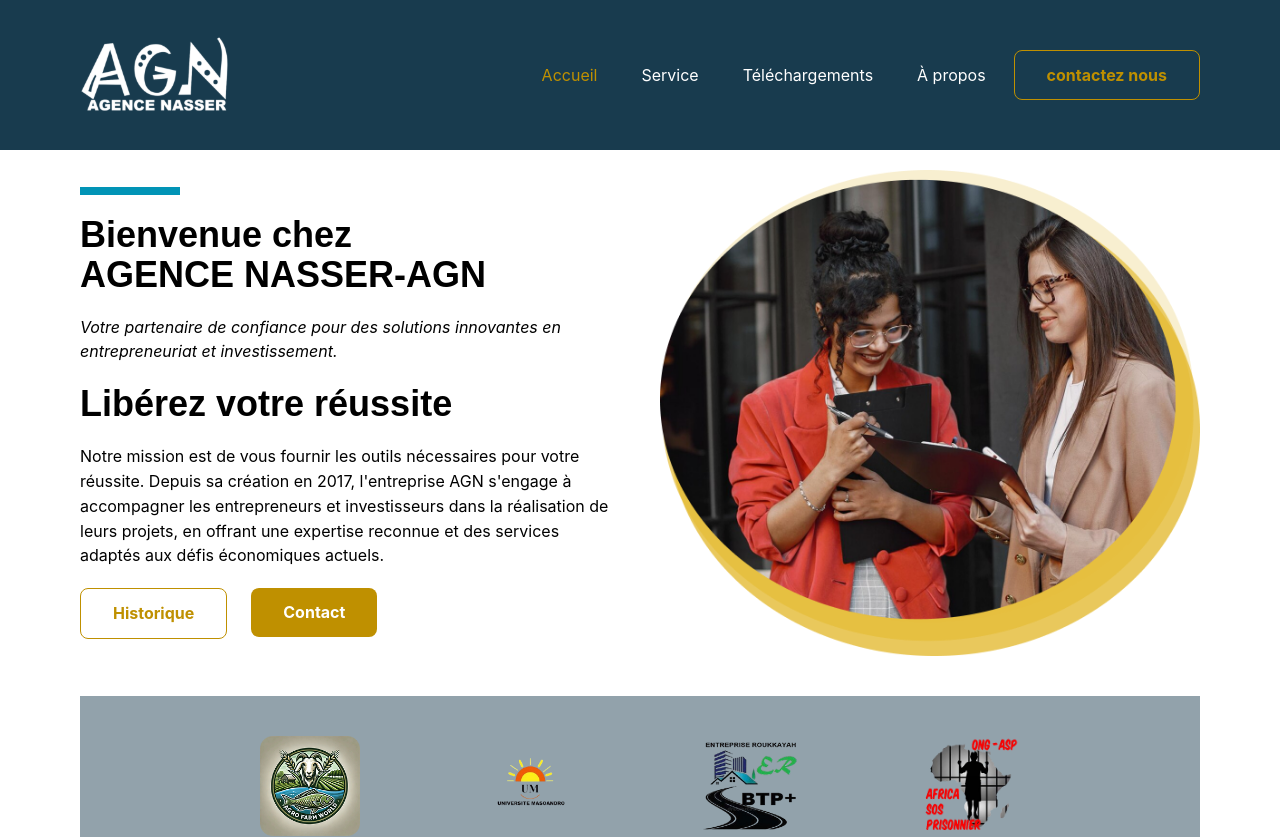
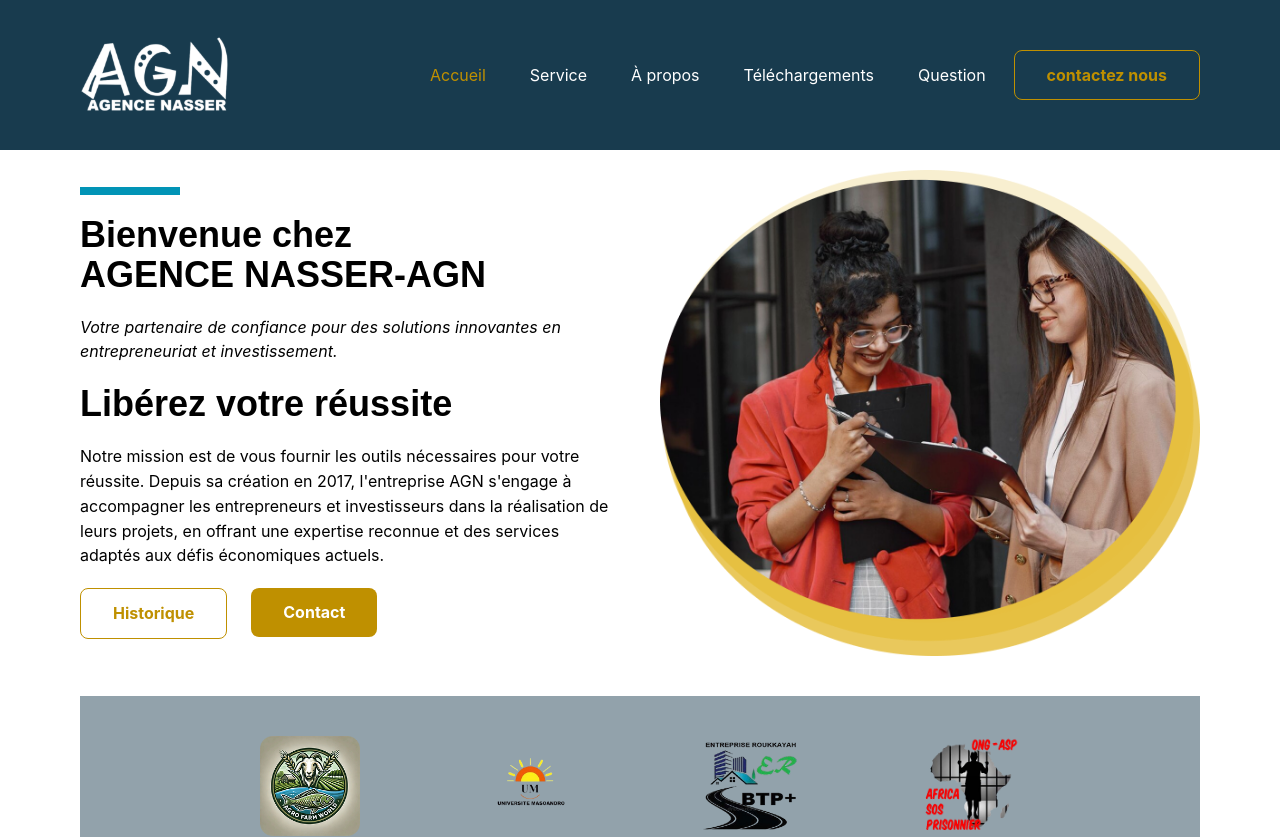
Before and after one commit to radiamdev/agn, a Next.js app: page / in a window 1280 px wide. Shown: the top 837 px of the page. Built offline with nearby package versions, Linux system fonts and the light colour scheme.

Commit message:
add link to header

```diff
--- a/data.global.ts
+++ b/data.global.ts
@@ -16,12 +16,16 @@ export const headerLinkData: HeaderLinkType[] = [
         url: '/service',
     },
     {
+        title: 'À propos',
+        url: '/about',
+    },
+    {
         title: 'Téléchargements',
         url: '/telechargement',
     },
     {
-        title: 'À propos',
-        url: '/about',
+        title: 'Question',
+        url: '/question',
     },
 ]
 
@@ -41,6 +45,10 @@ export const footerPrincipalLinksData: HeaderLinkType[] = [
     {
         title: 'Contact',
         url: '/contact',
+    },
+    {
+        title: 'Question',
+        url: '/question',
     },
 ]
 
```
